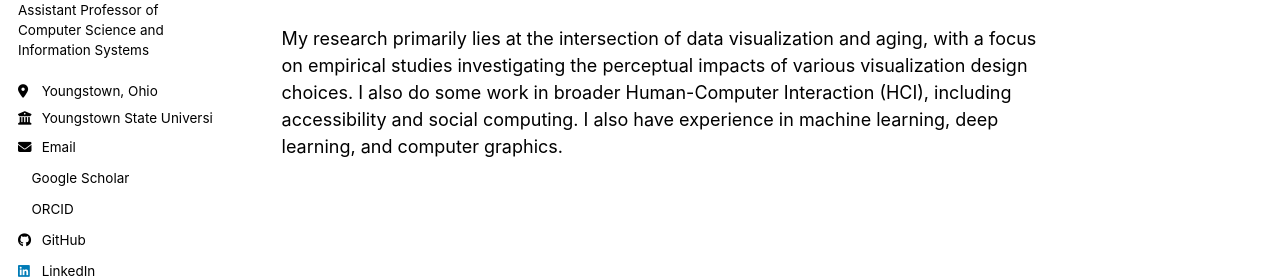
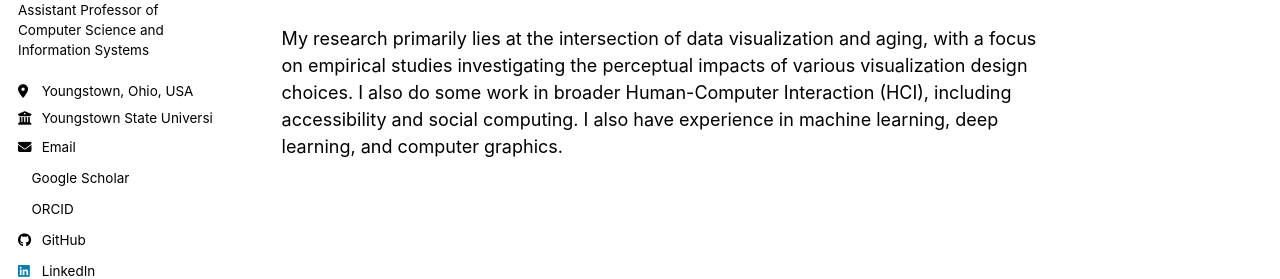
Before and after one commit to zwhile/zwhile.github.io, a Jekyll site: the page built from _pages/about.md, in a window 1280 px wide. Shown: the part 277-556 px from the top of the page. Built offline with Jekyll 4.4.1, drawn with Linux system fonts in a browser that asks for light colours; a style sheet for code colours, icons or effects is not loaded.

Commit message:
Small update.

```diff
--- a/_config.yml
+++ b/_config.yml
@@ -27,7 +27,7 @@ author:
   name             : "Zachary L. While"
   pronouns         : # example: "she/her"
   bio              : "Assistant Professor of Computer Science and Information Systems"
-  location         : "Youngstown, Ohio"
+  location         : "Youngstown, Ohio, USA"
   employer         : "Youngstown State University"
   uri              : # URL
   email            : "zwhile@ysu.edu"
```
